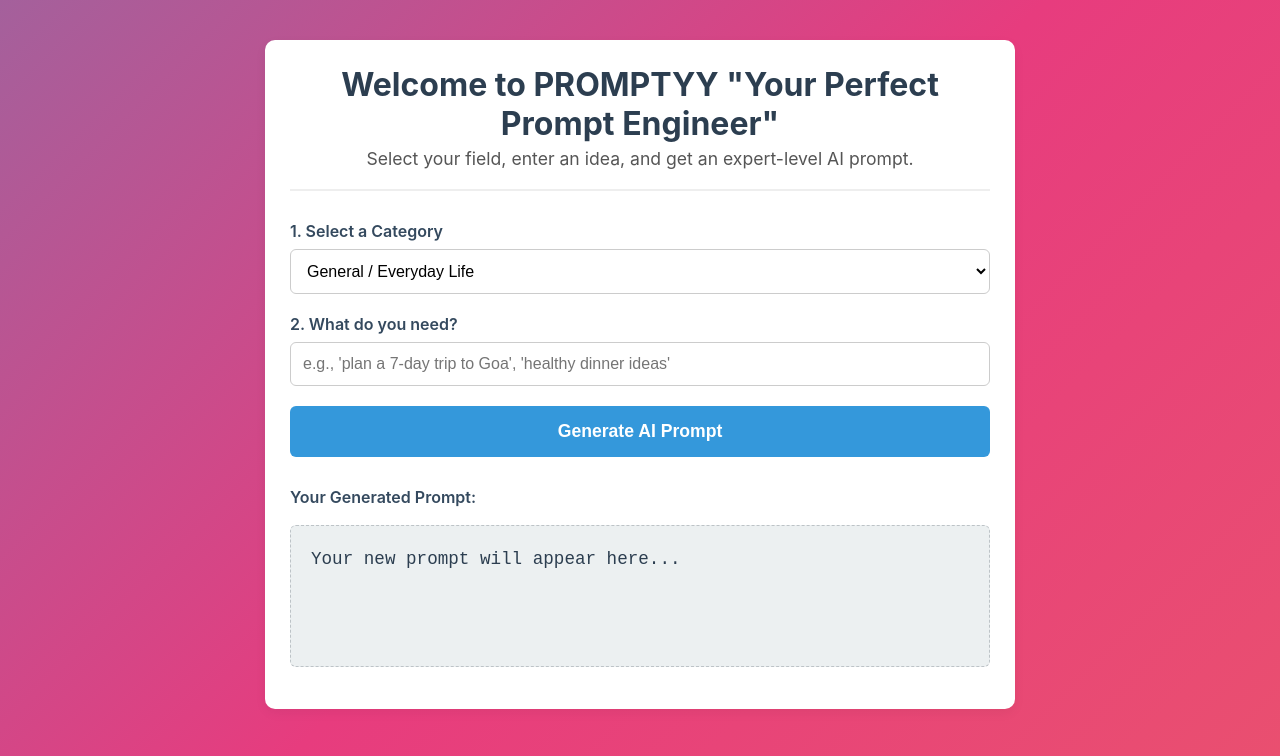
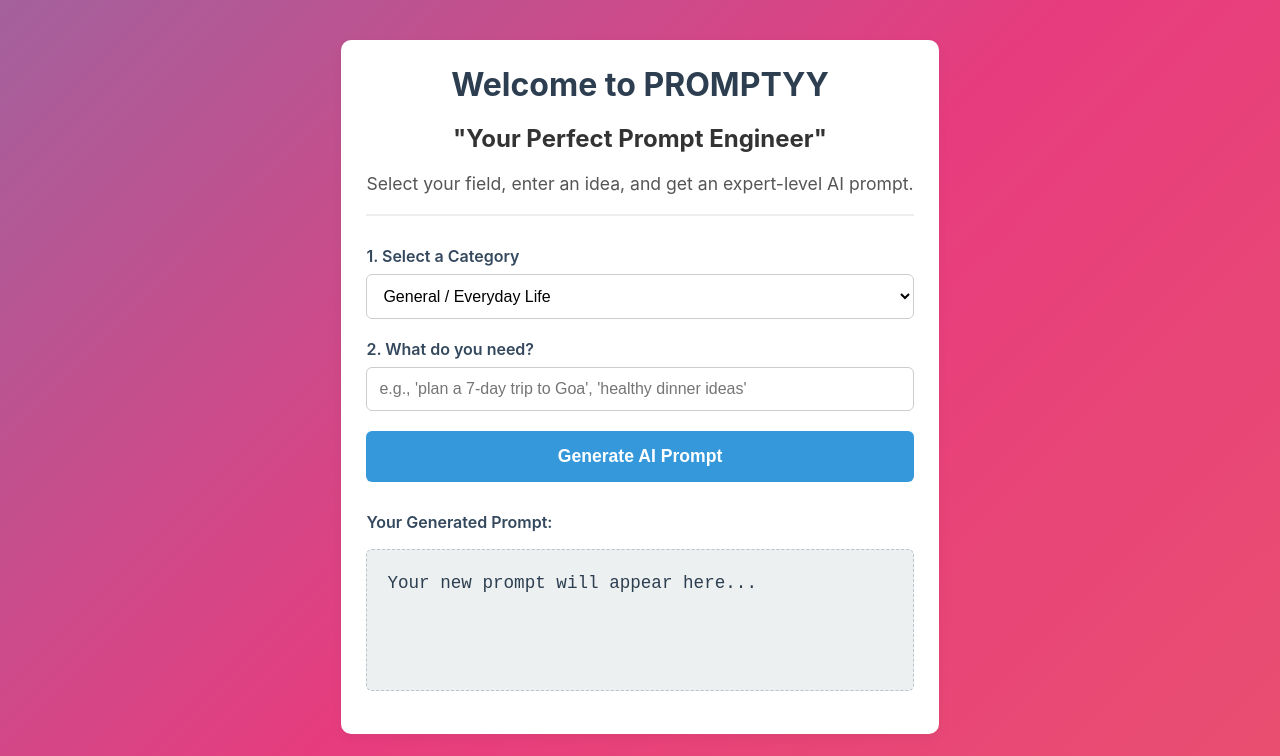
Before and after one commit to muhammedbilal11/promptyy-live-v2, a website: page index.html in a window 1280 px wide. Shown: the top 756 px of the page. Drawn offline with Linux system fonts and the light colour scheme.

Commit message:
Rectified the error from Headings.

```diff
--- a/index.html
+++ b/index.html
@@ -171,7 +171,8 @@
 
     <div class="container">
         <header>
-            <h1>Welcome to PROMPTYY "Your Perfect Prompt Engineer"</h1>
+            <h1>Welcome to PROMPTYY </h1>
+            <h2>"Your Perfect Prompt Engineer"</h2>
             <p>Select your field, enter an idea, and get an expert-level AI prompt.</p>
         </header>
 
```
